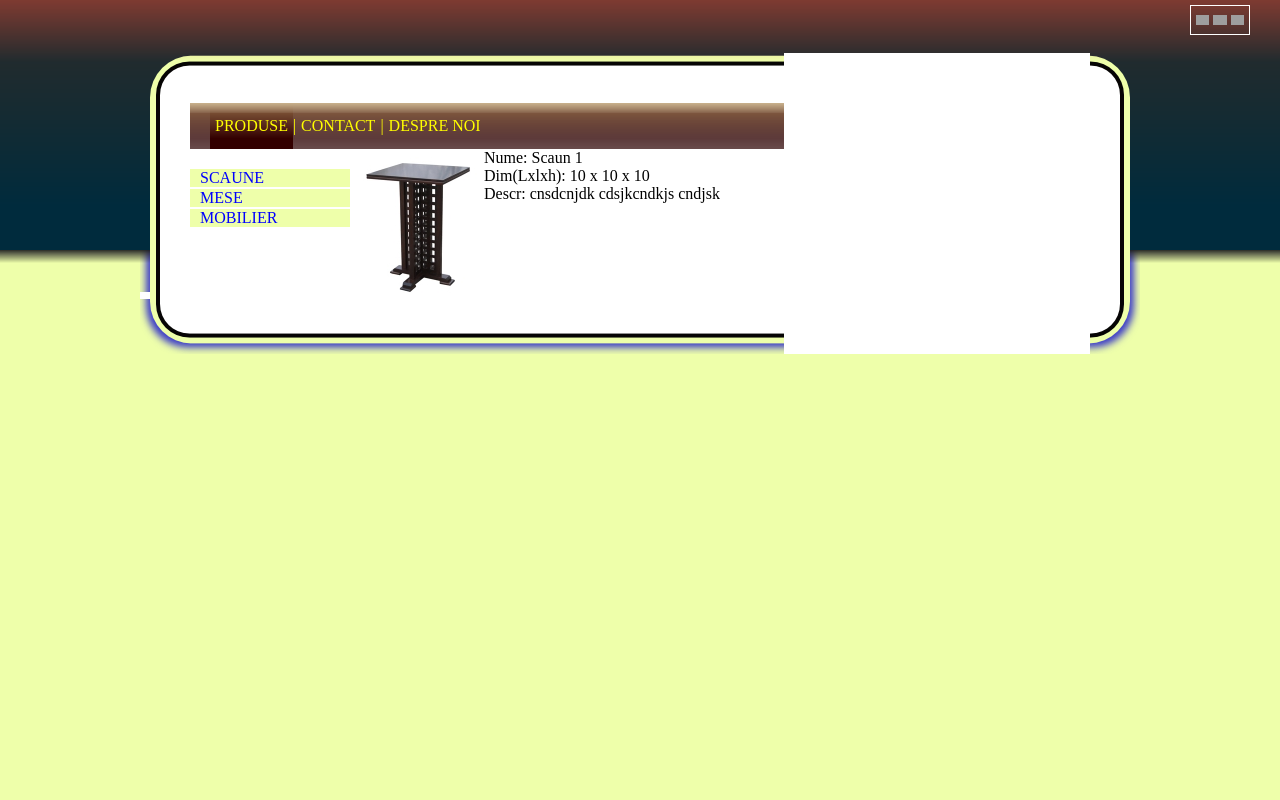
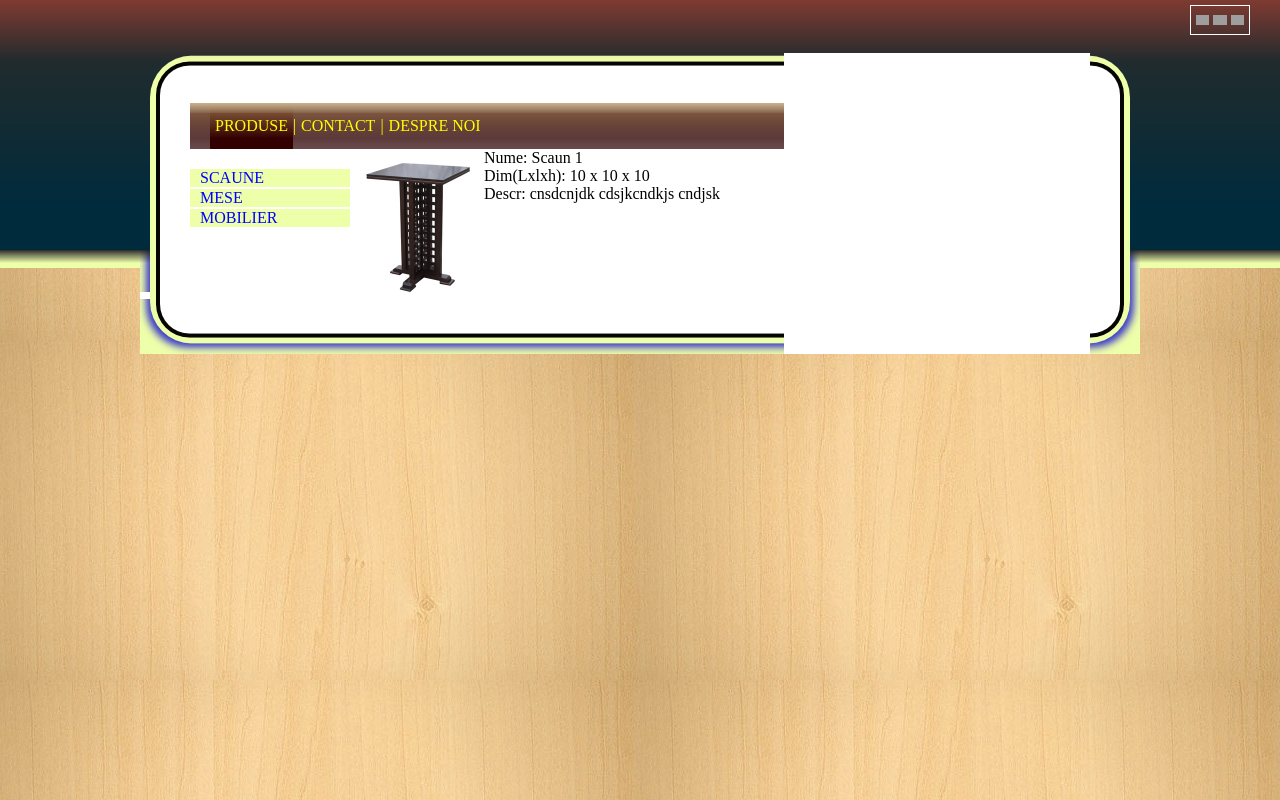
Before and after one commit to kissrobi123/rkitest, a PHP site: page / in a window 1280 px wide. Run offline with PHP 8.4, Linux system fonts and the light colour scheme; data comes from the database, SQL or seed files in the repository; data that the repository does not hold is empty; grey boxes are pictures that could not be loaded.

Commit message:
Change background

```diff
--- a/css/main.css
+++ b/css/main.css
@@ -5,7 +5,7 @@ html,body {
 }
 
 body {
-	background-image: url('../images/slice/rect5203.png');
+	background-image: url('../001.jpg');
 	overflow: scroll;
 }
 
```
Also changed, not shown: 001.jpg (added).
